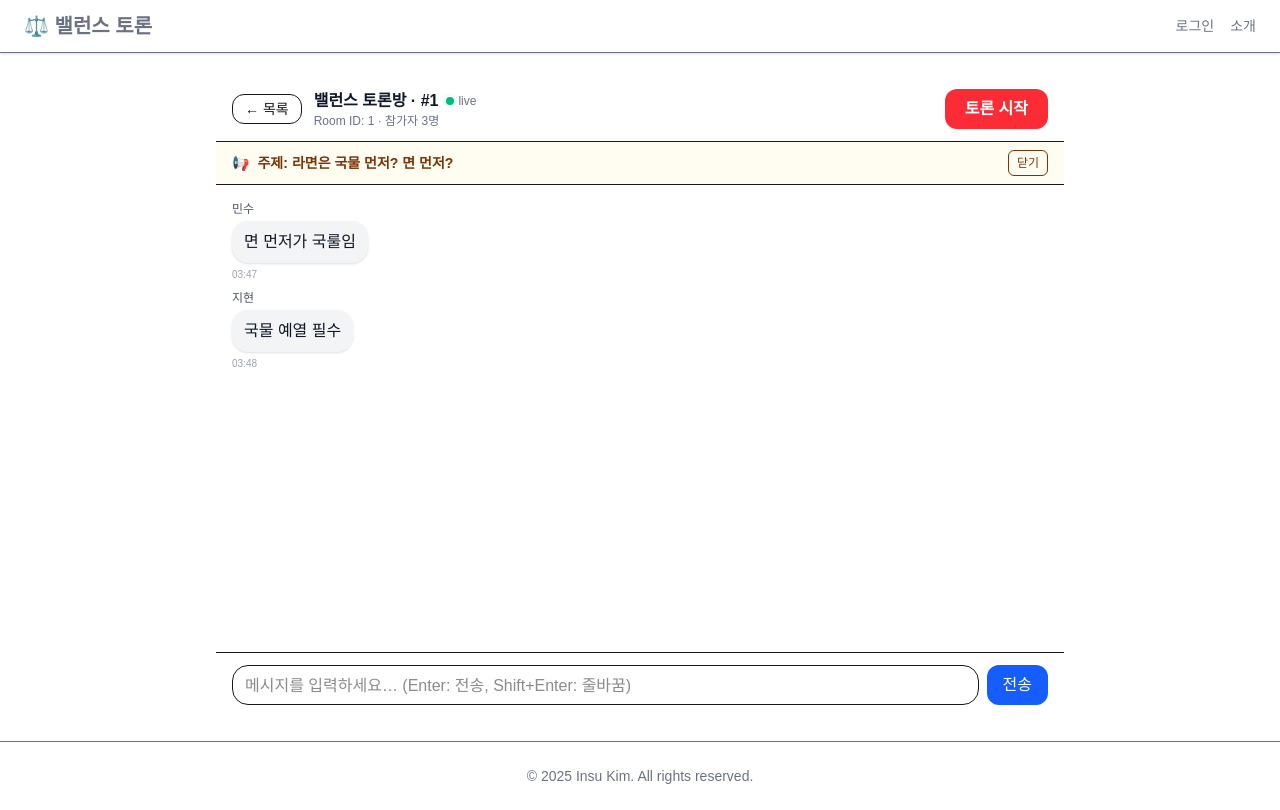
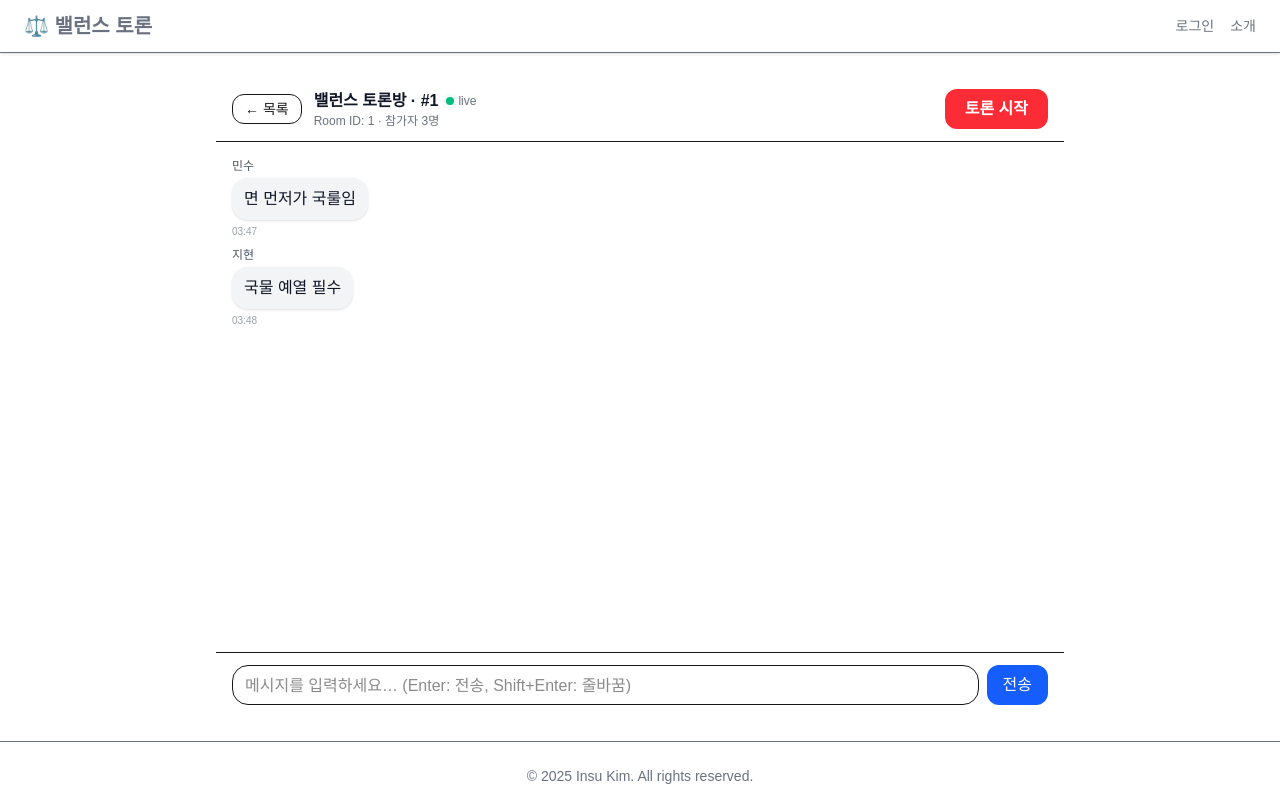
Before and after one commit to insu1170/BalanceTalk, a Next.js app in the folder web/: page /room/1 in a window 1280 px wide. Built offline with nearby package versions, Linux system fonts and the light colour scheme.

Commit message:
style: 채팅방 ui 수정

```diff
--- a/web/src/app/components/chat/RoomHeader.tsx
+++ b/web/src/app/components/chat/RoomHeader.tsx
@@ -1,33 +1,52 @@
 "use client";
 import Link from "next/link";
 import React from "react";
-
-
 export type RoomHeaderProps = {
     roomId: string;
     title?: string;
     participants?: number;
     className?: string;
+    onStart?: () => void; // 콜백 추가
 };
 
-
-export default function RoomHeader({ roomId, title = "밸런스 토론방", participants, className }: RoomHeaderProps) {
+export default function RoomHeader({
+    roomId,
+    title = "밸런스 토론방",
+    participants,
+    className,
+    onStart,
+}: RoomHeaderProps) {
     return (
         <header className={`sticky top-0 z-10 border-b bg-white/80 backdrop-blur supports-[backdrop-filter]:bg-white/60 ${className ?? ""}`}>
             <div className="mx-auto max-w-4xl px-4 py-3 flex items-center gap-3">
-                <Link href="/" className="rounded-xl border px-3 py-1 text-sm hover:bg-gray-50">← 목록</Link>
+                <Link
+                    href="/"
+                    className="rounded-xl border px-3 py-1 text-sm hover:bg-gray-50"
+                >
+                    ← 목록
+                </Link>
                 <div className="flex-1 min-w-0">
                     <div className="flex items-center gap-2">
                         <span className="truncate font-semibold text-gray-900">{title}</span>
                         <span className="inline-flex items-center gap-1 text-xs text-gray-500">
-                            <span className="relative flex h-2 w-2"><span className="animate-ping absolute inline-flex h-full w-full rounded-full bg-emerald-400 opacity-75"></span><span className="relative inline-flex rounded-full h-2 w-2 bg-emerald-500"></span></span>
+                            <span className="relative flex h-2 w-2">
+                                <span className="animate-ping absolute inline-flex h-full w-full rounded-full bg-emerald-400 opacity-75"></span>
+                                <span className="relative inline-flex rounded-full h-2 w-2 bg-emerald-500"></span>
+                            </span>
                             live
                         </span>
                     </div>
-                    <div className="text-xs text-gray-500 truncate">Room ID: {roomId}{typeof participants === "number" ? ` · 참가자 ${participants}명` : ""}</div>
+                    <div className="text-xs text-gray-500 truncate">
+                        Room ID: {roomId}
+                        {typeof participants === "number"
+                            ? ` · 참가자 ${participants}명`
+                            : ""}
+                    </div>
                 </div>
                 <button
-                    className="bg-red-500 hover:bg-red-600 text-white font-semibold px-5 py-2 rounded-xl transition-colors duration-200 cursor-pointer">
+                    onClick={onStart}
+                    className="bg-red-500 hover:bg-red-600 text-white font-semibold px-5 py-2 rounded-xl transition-colors duration-200 cursor-pointer"
+                >
                     토론 시작
                 </button>
             </div>
--- a/web/src/app/components/chat/SubjectBox.tsx
+++ b/web/src/app/components/chat/SubjectBox.tsx
@@ -1,19 +1,29 @@
 "use client";
 import React, { useState } from "react";
 
+type SubjectBoxProps = {
+    text: string;
+    state: boolean;
+    onClose?: () => void;
+};
 
-export default function SubjectBox({ text }: { text: string }) {
-    const [open, setOpen] = useState(true);
-    if (!open) return null;
+export default function SubjectBox({ text, state, onClose }: SubjectBoxProps) {
+    if (!state) return null;
+
     return (
         <div className="sticky top-12 z-10 w-full border-b bg-amber-50/90 backdrop-blur supports-[backdrop-filter]:bg-amber-50/70">
             <div className="mx-auto max-w-4xl px-4 py-2 flex items-center gap-2 text-amber-900">
                 <span className="text-sm">📢</span>
-                <p className="flex-1 text-sm truncate"><strong className="mr-1">주제:</strong><b>{text}</b></p>
+                <p className="flex-1 text-sm truncate">
+                    <strong className="mr-1">주제:</strong>
+                    <b>{text}</b>
+                </p>
                 <button
-                    onClick={() => setOpen(false)}
+                    onClick={onClose}
                     className="text-xs rounded-md px-2 py-1 border hover:bg-amber-100"
-                >닫기</button>
+                >
+                    닫기
+                </button>
             </div>
         </div>
     );
--- a/web/src/app/room/[id]/page.tsx
+++ b/web/src/app/room/[id]/page.tsx
@@ -3,30 +3,35 @@ import React, { useCallback, useMemo, useState } from "react";
 import RoomHeader from "@/app/components/chat/RoomHeader";
 import MessageList, { Message } from "@/app/components/chat/MessageList";
 import ChatBox from "@/app/components/chat/ChatBox";
-
 import SubjectBox from "@/app/components/chat/SubjectBox";
 
 
 export default function ChatRoomPage({ params }: { params: { id: string } }) {
+    const [open, setOpen] = useState(false);
     const roomId = params.id;
 
 
+    const [topic, setTopic] = useState('주제 미정')
     // 주제 매핑 (실서비스에선 서버/DB에서 fetch)
     const TOPIC: Record<string, string> = {
-        "1": "라면은 국물 먼저? 면 먼저?",
+        "1": "따뜻해진 냉면 vs 식어버린 라면",
         "2": "겨울엔 아이스 vs 뜨아",
         "3": "아침 샤워 vs 밤 샤워",
     };
-    const topic = TOPIC[roomId] ?? "주제 미정";
 
+
+    let topicId = 0
+    const randomTopic = () => {
+        topicId = Math.floor(Math.random() * 3) + 1
+        setOpen(true)
+        setTopic(TOPIC[topicId])
+    }
 
     const me = { id: "me-001", name: "나" };
     const [messages, setMessages] = useState<Message[]>([
-        // 🔔 공지는 더 이상 메시지로 넣지 않습니다.
         { id: "m1", userId: "u1", name: "민수", text: "면 먼저가 국룰임", createdAt: Date.now() - 1000 * 60 * 4 },
         { id: "m2", userId: "u2", name: "지현", text: "국물 예열 필수", createdAt: Date.now() - 1000 * 60 * 3 },
     ]);
-
 
     const handleSend = useCallback((text: string) => {
         setMessages((prev) => [
@@ -35,17 +40,16 @@ export default function ChatRoomPage({ params }: { params: { id: string } }) {
         ]);
     }, []);
 
-
     const headerTitle = useMemo(() => `밸런스 토론방 · #${roomId}`, [roomId]);
-
-
     return (
         <div className="flex h-[80vh] flex-col bg-white">
-            <RoomHeader roomId={roomId} title={headerTitle} participants={3} />
+            <RoomHeader roomId={roomId} title={headerTitle} participants={3} onStart={randomTopic} />
             {/* 🔔 채팅 상단 공지 영역 */}
-            <SubjectBox text={topic} />
-
-
+            <SubjectBox
+                text={topic}
+                state={open}
+                onClose={() => setOpen(false)}
+            />
             <MessageList meId={me.id} messages={messages} className="flex-1 overflow-y-auto px-4 py-4" />
             <ChatBox onSend={handleSend} />
         </div>
```
